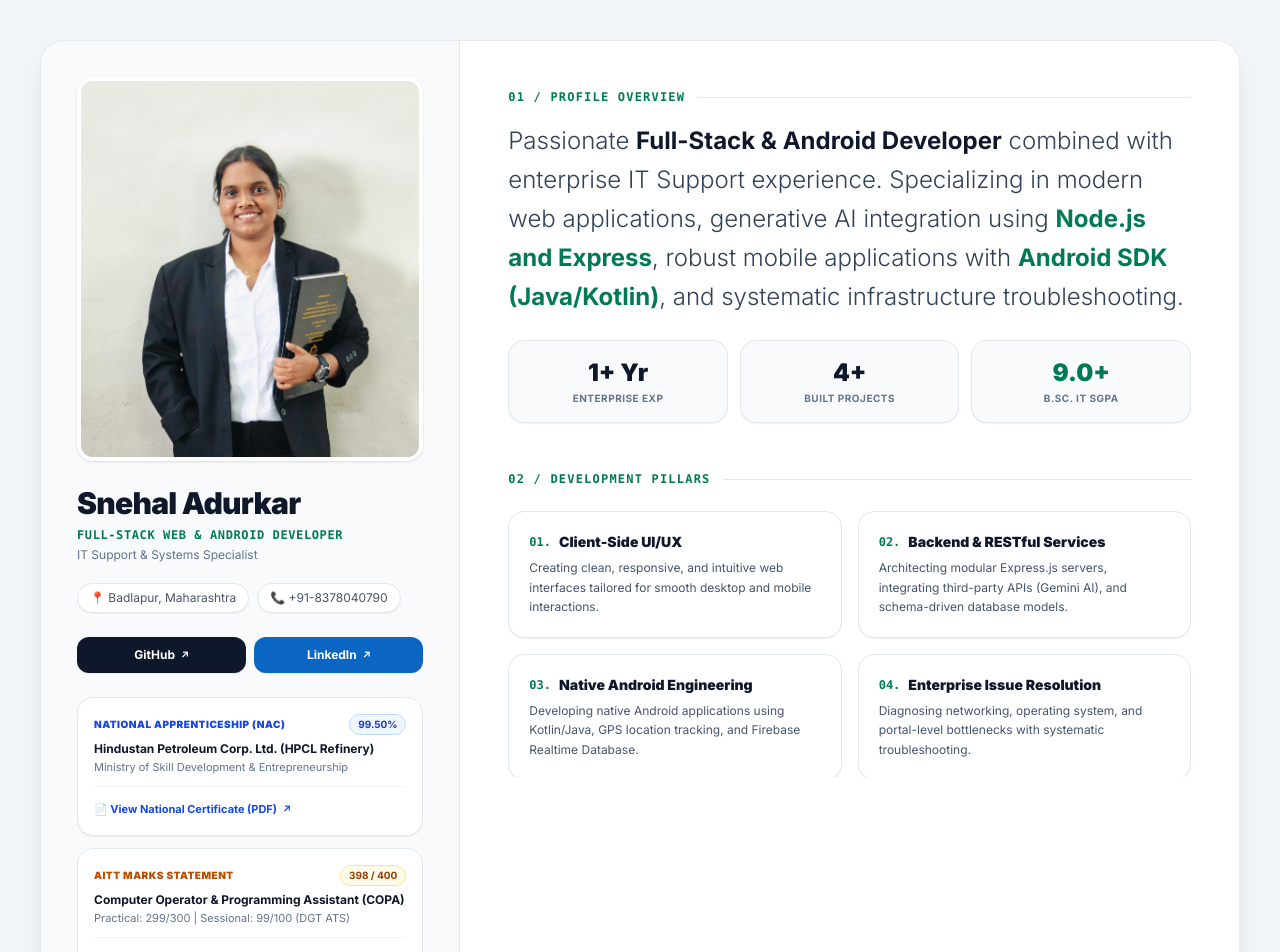
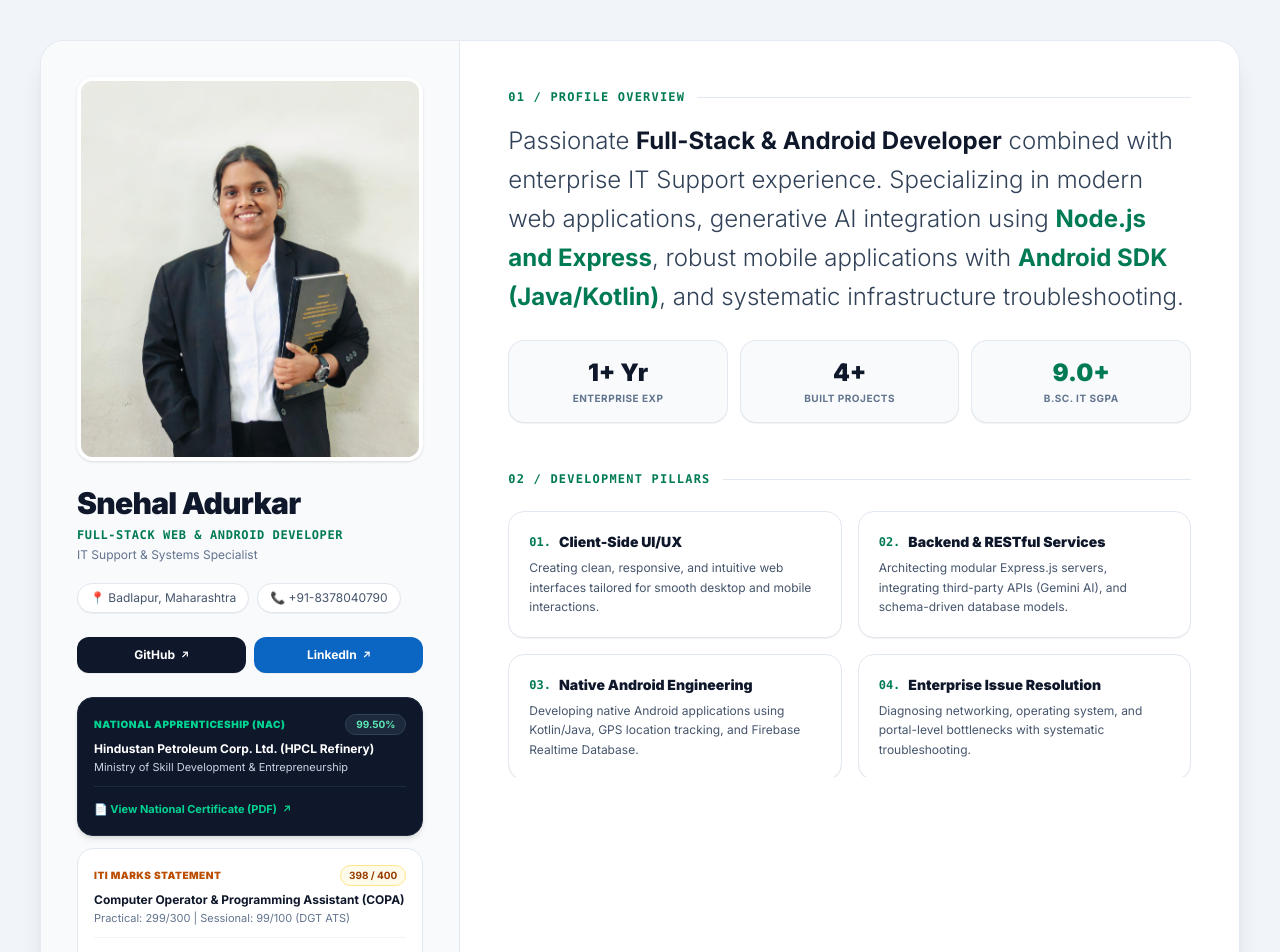
Before and after one commit to SAdurkar/MyPortfolio, a React (Vite) app: page / in a window 1280 px wide. Shown: the top 952 px of the page. Built offline with nearby package versions, Linux system fonts and the light colour scheme.

Commit message:
Updated HPCL card to dark blue and marksheet to ITI

```diff
--- a/src/App.jsx
+++ b/src/App.jsx
@@ -195,27 +195,27 @@ export default function App() {
               </a>
             </div>
 
-            {/* Verified Certifications & Documents (Clean White Cards) */}
+            {/* Verified Certifications & Documents */}
             <div className="space-y-3 mb-6">
-              {/* HPCL National Apprenticeship Certificate */}
-              <div className="bg-white border border-slate-200 p-4 rounded-2xl shadow-2xs">
+              {/* HPCL National Apprenticeship Certificate - Premium Dark Blue Card */}
+              <div className="bg-slate-900 text-white border border-slate-800 p-4 rounded-2xl shadow-md">
                 <div className="flex items-center justify-between">
-                  <span className="text-[10px] font-extrabold text-blue-700 uppercase tracking-wider">National Apprenticeship (NAC)</span>
-                  <span className="text-[10px] bg-blue-50 text-blue-800 border border-blue-200 px-2 py-0.5 rounded-full font-bold">99.50%</span>
+                  <span className="text-[10px] font-extrabold text-emerald-400 uppercase tracking-wider">National Apprenticeship (NAC)</span>
+                  <span className="text-[10px] bg-slate-800 text-emerald-300 border border-slate-700 px-2.5 py-0.5 rounded-full font-bold">99.50%</span>
                 </div>
-                <p className="text-xs font-bold text-slate-900 mt-1.5 leading-snug">
+                <p className="text-xs font-bold text-white mt-1.5 leading-snug">
                   Hindustan Petroleum Corp. Ltd. (HPCL Refinery)
                 </p>
-                <p className="text-[11px] text-slate-500 mt-0.5">
+                <p className="text-[11px] text-slate-300 mt-0.5">
                   Ministry of Skill Development & Entrepreneurship
                 </p>
 
-                <div className="mt-2.5 pt-2 border-t border-slate-100">
+                <div className="mt-2.5 pt-2 border-t border-slate-800">
                   <a
                     href={userData.hpclCertificate}
                     target="_blank"
                     rel="noreferrer"
-                    className="inline-flex items-center gap-1.5 text-[11px] font-bold text-blue-700 hover:text-blue-900 hover:underline cursor-pointer"
+                    className="inline-flex items-center gap-1.5 text-[11px] font-bold text-emerald-400 hover:text-emerald-300 hover:underline cursor-pointer"
                   >
                     <span>📄 View National Certificate (PDF)</span>
                     <span className="text-[10px]">↗</span>
@@ -223,10 +223,10 @@ export default function App() {
                 </div>
               </div>
 
-              {/* NCVT COPA Verified Marksheet */}
+              {/* ITI COPA Verified Marksheet - Clean White Card */}
               <div className="bg-white border border-slate-200 p-4 rounded-2xl shadow-2xs">
                 <div className="flex items-center justify-between">
-                  <span className="text-[10px] font-extrabold text-amber-700 uppercase tracking-wider">AITT Marks Statement</span>
+                  <span className="text-[10px] font-extrabold text-amber-700 uppercase tracking-wider">ITI Marks Statement</span>
                   <span className="text-[10px] bg-amber-50 text-amber-800 border border-amber-200 px-2 py-0.5 rounded-full font-bold">398 / 400</span>
                 </div>
                 <p className="text-xs font-bold text-slate-900 mt-1.5 leading-snug">
@@ -288,7 +288,7 @@ export default function App() {
           </div>
         </aside>
 
-        {/* RIGHT MAIN CONTENT (Bright, Crisp & Readable) */}
+        {/* RIGHT MAIN CONTENT (Clean, Light & Readable) */}
         <main className="w-full lg:w-[65%] p-6 sm:p-10 lg:p-12 space-y-12 overflow-y-auto lg:max-h-[92vh] bg-white">
 
           {/* Section 01: Summary & Quick Metrics */}
```
